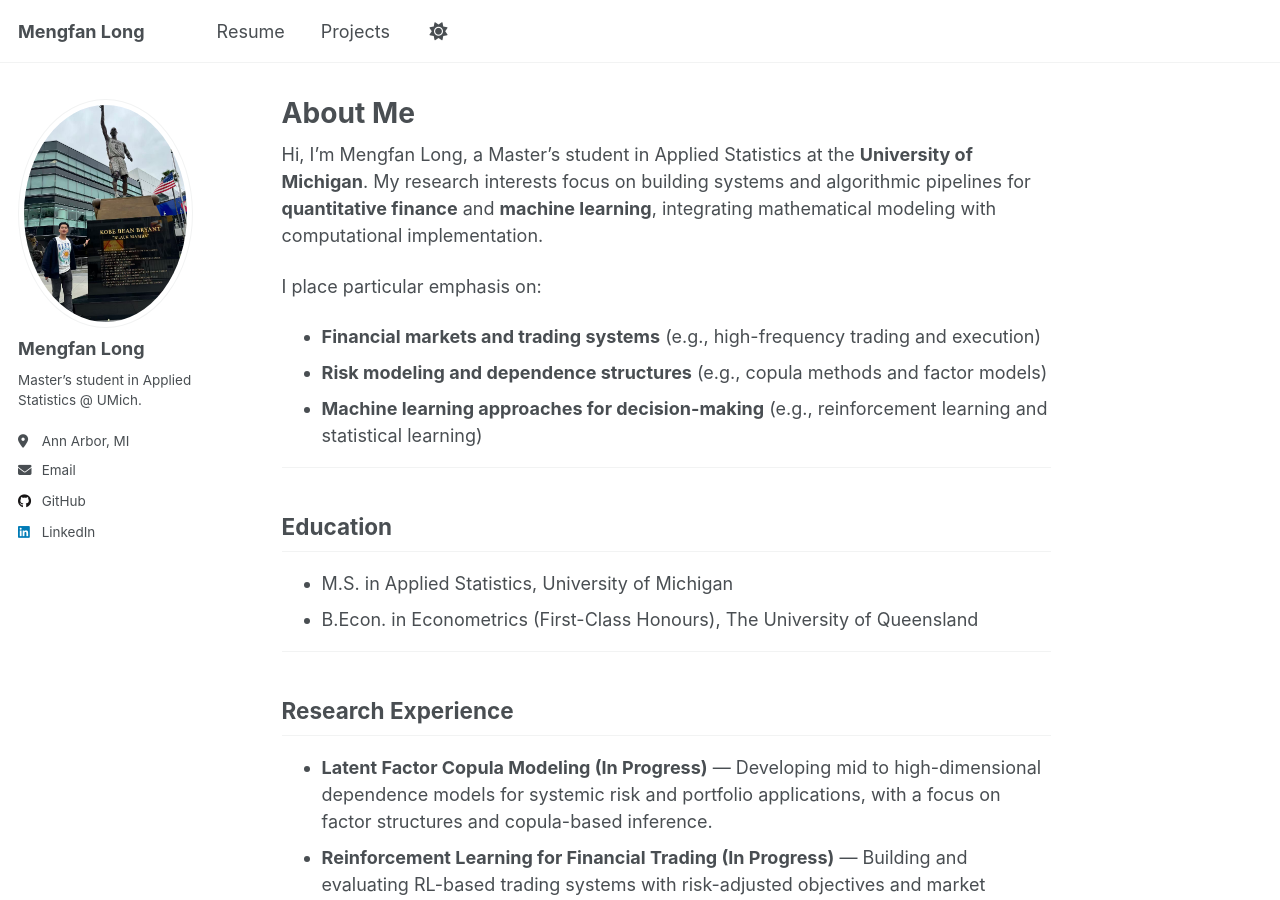
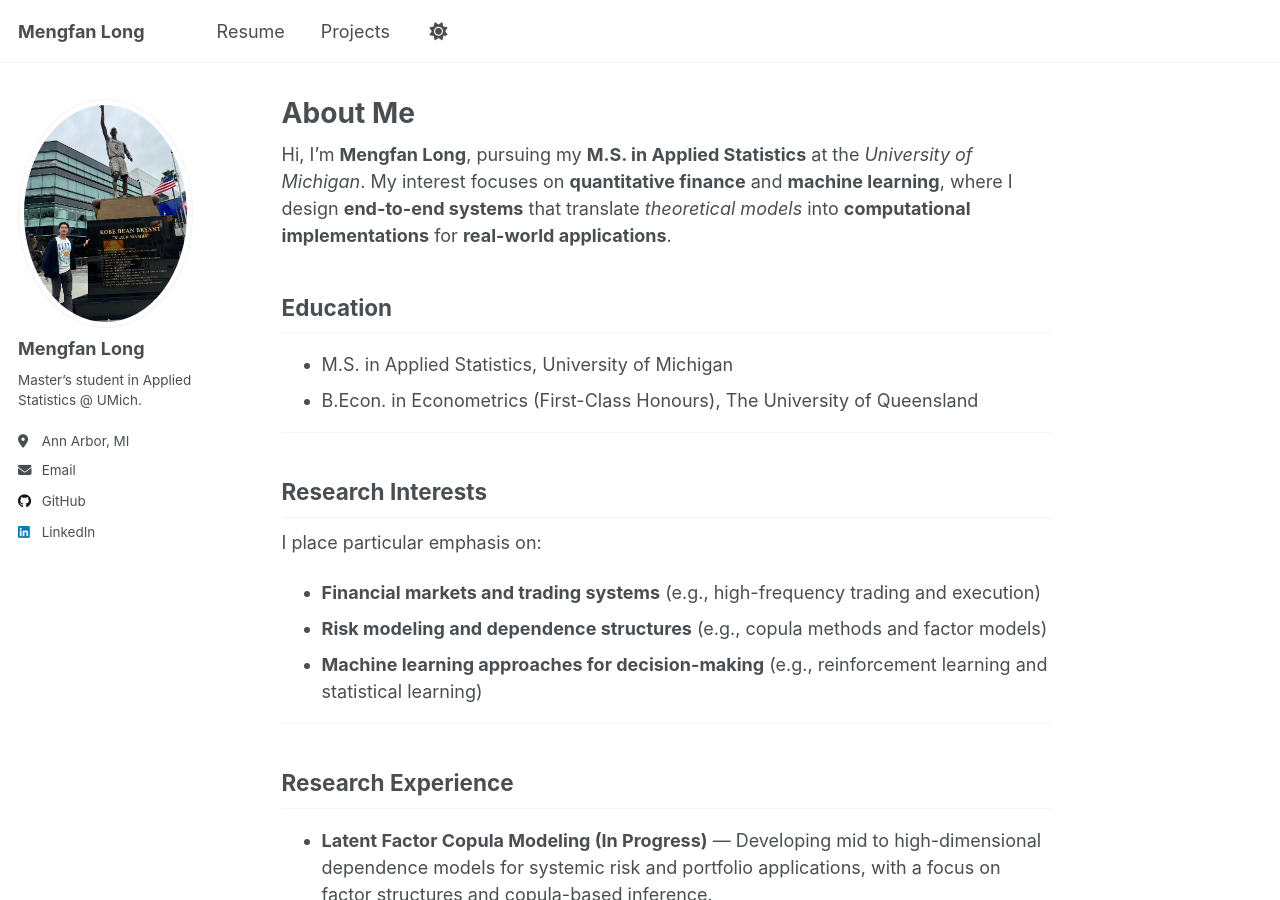
Before and after one commit to kevinlmf/kevinlmf.github.io, a Jekyll site: the page built from index.md, in a window 1280 px wide and 900 px high. Built offline with Jekyll 4.4.1, drawn with Linux system fonts in a browser that asks for light colours; a script that is not in the unit is left out.

Commit message:
Update index.md

```diff
--- a/index.md
+++ b/index.md
@@ -5,9 +5,16 @@ title: "About Me"
 author: Mengfan Long
 author_profile: true
 ---
+Hi, I’m **Mengfan Long**, pursuing my **M.S. in Applied Statistics** at the *University of Michigan*.  My interest focuses on **quantitative finance** and **machine learning**, where I design **end-to-end systems** that translate *theoretical models* into **computational implementations** for **real-world applications**.
 
-Hi, I’m Mengfan Long, a Master’s student in Applied Statistics at the **University of Michigan**.  My research interests focus on building systems and algorithmic pipelines for **quantitative finance** and **machine learning**, integrating mathematical modeling with computational implementation.
 
+## Education
+- M.S. in Applied Statistics, University of Michigan
+- B.Econ. in Econometrics (First-Class Honours), The University of Queensland
+
+---
+
+## Research Interests
 
 I place particular emphasis on:
 - **Financial markets and trading systems** (e.g., high-frequency trading and execution)
```
Also changed, not shown: other parts of index.md (+1 -4 lines).
